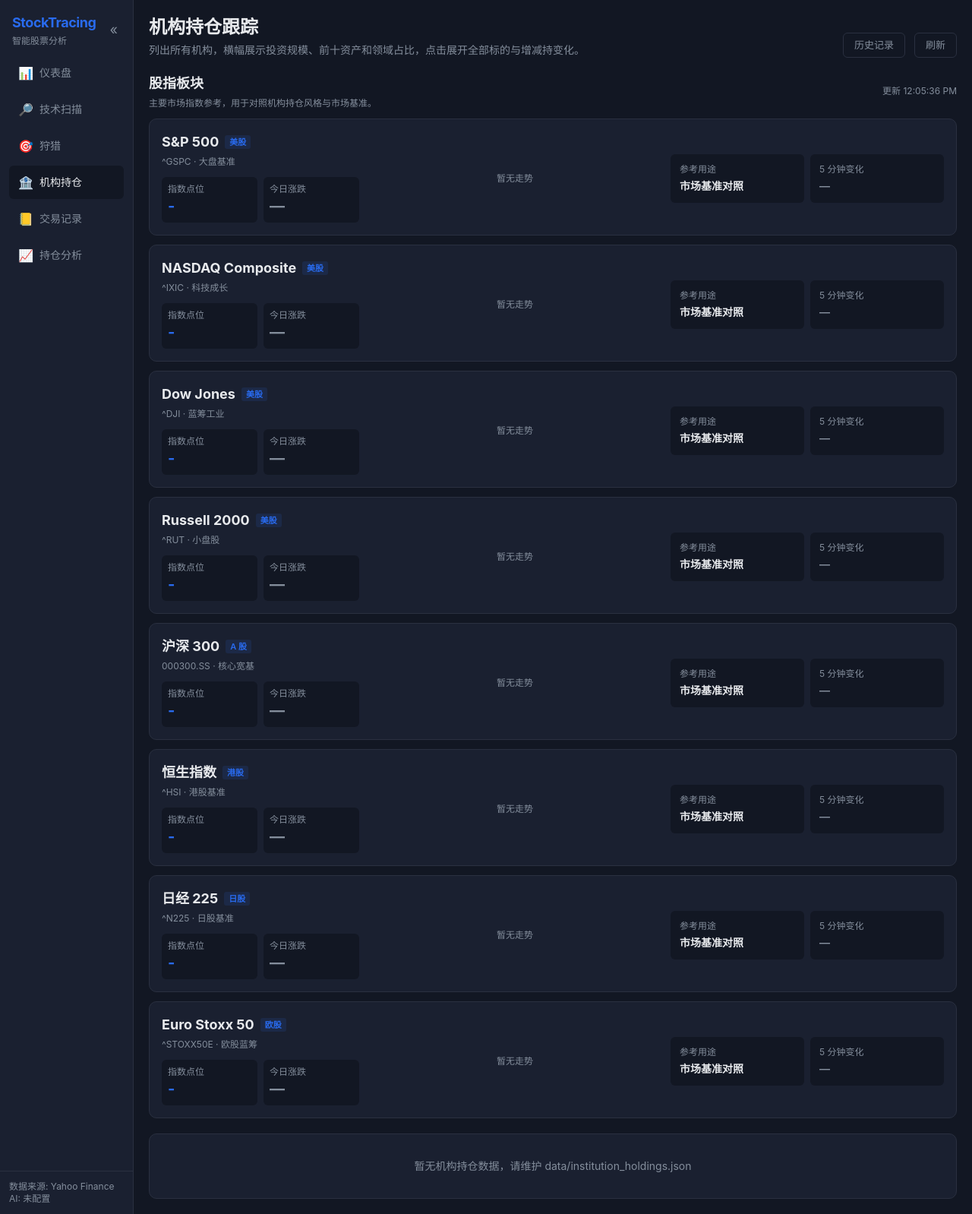
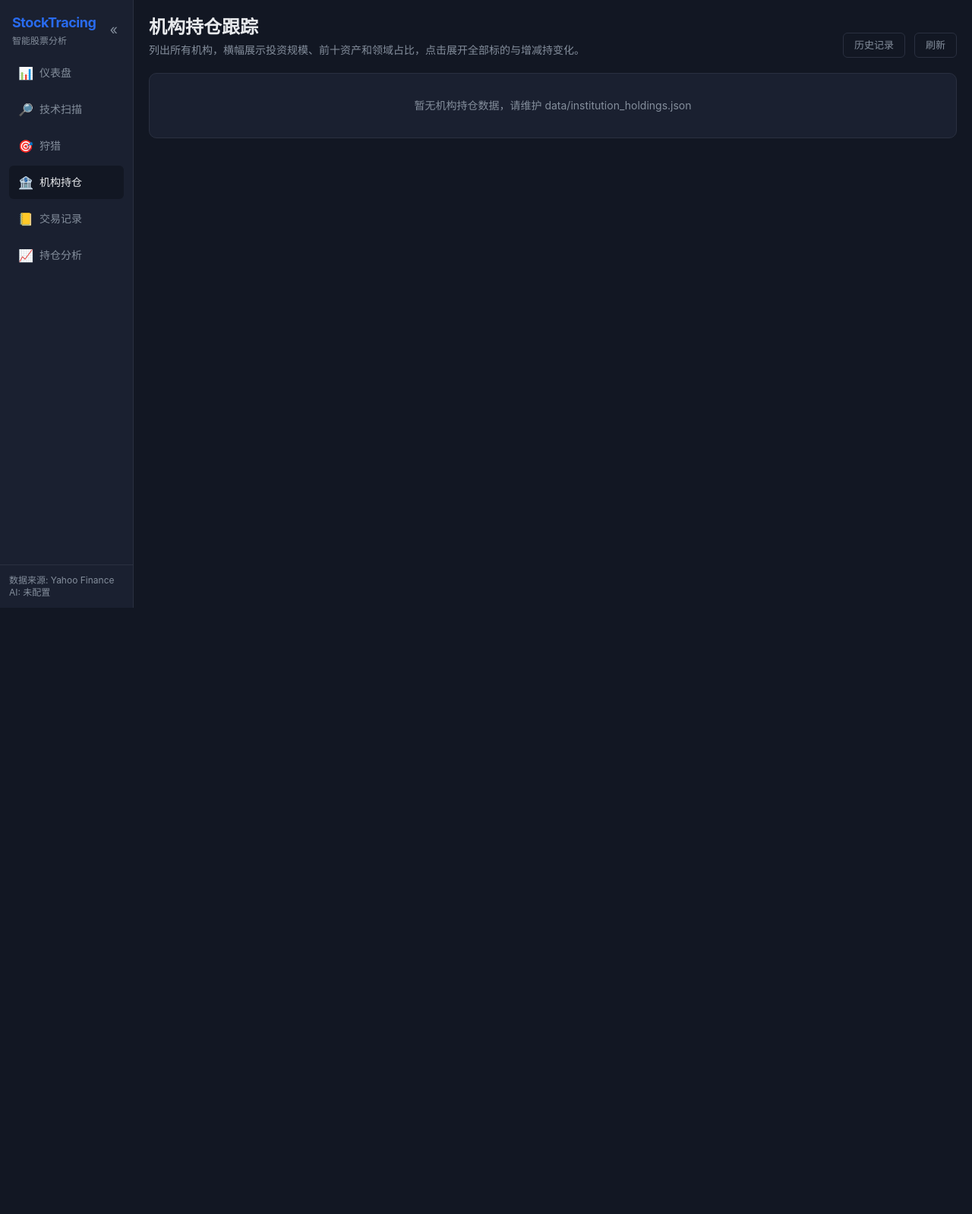
Before and after one commit to RESBI/StockTracing, a FastAPI app: page /institutions in a window 1280 px wide. Shown: the whole page at 76% size. After the commit the page ends 800 px from the top, so only its background shows below. Run offline with FastAPI, Linux system fonts and the light colour scheme; data that the repository does not hold is empty; some libraries are stand-ins or nearby versions.

Commit message:
Revert "Add market index section to institutions page"
This reverts commit c567f0200ca478b0a6cdaacfbb1e3eaec43dbbc9.

```diff
--- a/frontend/templates/institutions.html
+++ b/frontend/templates/institutions.html
@@ -37,19 +37,6 @@
         <div id="refresh-error" class="hidden mt-3 text-xs text-down bg-down/10 border border-down/30 rounded-md p-3 whitespace-pre-wrap max-h-28 overflow-auto"></div>
     </div>
 
-    <section class="mb-5">
-        <div class="flex items-center justify-between mb-3">
-            <div>
-                <h2 class="text-lg font-bold">股指板块</h2>
-                <p class="text-xs text-mute mt-1">主要市场指数参考，用于对照机构持仓风格与市场基准。</p>
-            </div>
-            <span id="index-updated" class="text-xs text-mute"></span>
-        </div>
-        <div id="index-list" class="space-y-3">
-            <div class="card p-6 text-center text-mute text-sm">加载股指数据...</div>
-        </div>
-    </section>
-
     <div id="institution-list" class="space-y-3">
         <div class="card p-8 text-center text-mute text-sm">加载中...</div>
     </div>
@@ -62,16 +49,6 @@ let institutions=[];
 let sectorCharts={};
 let currentMeta={};
 const refreshSteps=['request','sec','cache','render'];
-const marketIndexes=[
-    {symbol:'^GSPC',name:'S&P 500',region:'美股',type:'大盘基准'},
-    {symbol:'^IXIC',name:'NASDAQ Composite',region:'美股',type:'科技成长'},
-    {symbol:'^DJI',name:'Dow Jones',region:'美股',type:'蓝筹工业'},
-    {symbol:'^RUT',name:'Russell 2000',region:'美股',type:'小盘股'},
-    {symbol:'000300.SS',name:'沪深 300',region:'A 股',type:'核心宽基'},
-    {symbol:'^HSI',name:'恒生指数',region:'港股',type:'港股基准'},
-    {symbol:'^N225',name:'日经 225',region:'日股',type:'日股基准'},
-    {symbol:'^STOXX50E',name:'Euro Stoxx 50',region:'欧股',type:'欧股蓝筹'}
-];
 
 function fmtMoney(n){
     if(n==null)return'-';
@@ -89,84 +66,6 @@ function fmtShares(n){
     if(Math.abs(v)>=1e6)return(v/1e6).toFixed(2)+'M';
     if(Math.abs(v)>=1e3)return(v/1e3).toFixed(1)+'K';
     return v.toFixed(0);
-}
-
-function fmtIndexPrice(n){
-    if(n==null)return'-';
-    return Number(n).toLocaleString(undefined,{minimumFractionDigits:2,maximumFractionDigits:2});
-}
-
-function sparklineSvg(points,up=true){
-    if(!points||points.length<2)return'<div class="h-20 flex items-center justify-center text-xs text-mute">暂无走势</div>';
-    const vals=points.map(Number).filter(v=>Number.isFinite(v));
-    if(vals.length<2)return'<div class="h-20 flex items-center justify-center text-xs text-mute">暂无走势</div>';
-    const min=Math.min(...vals),max=Math.max(...vals),range=max-min||1;
-    const path=vals.map((v,i)=>`${i?'L':'M'} ${i/(vals.length-1)*100} ${80-(v-min)/range*70}`).join(' ');
-    return `<svg viewBox="0 0 100 84" preserveAspectRatio="none" class="w-full h-20">
-        <path d="${path}" fill="none" stroke="${up?'#00B887':'#F54D4D'}" stroke-width="2.4" vector-effect="non-scaling-stroke"/>
-        <path d="${path} L 100 84 L 0 84 Z" fill="${up?'rgba(0,184,135,.12)':'rgba(245,77,77,.12)'}"/>
-    </svg>`;
-}
-
-function renderIndexCard(item){
-    const price=item.price;
-    const prev=item.prev_close;
-    const chg=price!=null&&prev?((price-prev)/prev*100):null;
-    const up=chg==null?true:chg>=0;
-    const cls=chg==null?'text-mute':up?'up':'down';
-    const chgText=chg==null?'—':`${up?'+':''}${chg.toFixed(2)}%`;
-    return `<div class="card overflow-hidden" data-index-symbol="${item.symbol}">
-        <a href="/stock/${encodeURIComponent(item.symbol)}" class="block p-4 hover:bg-bg/40 transition">
-            <div class="grid grid-cols-1 xl:grid-cols-[260px_minmax(360px,1fr)_360px] gap-5 items-center">
-                <div>
-                    <div class="flex items-center gap-2">
-                        <h3 class="text-lg font-bold">${item.name}</h3>
-                        <span class="tag tag-acc">${item.region}</span>
-                    </div>
-                    <p class="text-xs text-mute mt-1">${item.symbol} · ${item.type}</p>
-                    <div class="mt-3 grid grid-cols-2 gap-2">
-                        <div class="bg-bg rounded-md p-2">
-                            <div class="text-xs text-mute">指数点位</div>
-                            <div class="text-xl font-bold text-acc">${fmtIndexPrice(price)}</div>
-                        </div>
-                        <div class="bg-bg rounded-md p-2">
-                            <div class="text-xs text-mute">今日涨跌</div>
-                            <div class="text-xl font-bold ${cls}">${chgText}</div>
-                        </div>
-                    </div>
-                </div>
-                <div class="pt-1">
-                    ${sparklineSvg(item.sparkline,up)}
-                </div>
-                <div class="pt-1 grid grid-cols-2 gap-2">
-                    <div class="bg-bg rounded-md p-3">
-                        <div class="text-xs text-mute">参考用途</div>
-                        <div class="text-sm font-semibold mt-1">市场基准对照</div>
-                    </div>
-                    <div class="bg-bg rounded-md p-3">
-                        <div class="text-xs text-mute">5 分钟变化</div>
-                        <div class="text-sm font-semibold mt-1 ${item.change_5m==null?'text-mute':item.change_5m>=0?'up':'down'}">${item.change_5m==null?'—':(item.change_5m>=0?'+':'')+Number(item.change_5m).toFixed(2)+'%'}</div>
-                    </div>
-                </div>
-            </div>
-        </a>
-    </div>`;
-}
-
-async function loadMarketIndexes(){
-    const list=document.getElementById('index-list');
-    const updated=document.getElementById('index-updated');
-    list.innerHTML='<div class="card p-6 text-center text-mute text-sm">加载股指数据...</div>';
-    const rows=await Promise.all(marketIndexes.map(async idx=>{
-        try{
-            const t=await api('/stock/'+encodeURIComponent(idx.symbol)+'/tick');
-            return {...idx,...t,ok:true};
-        }catch(e){
-            return {...idx,price:null,prev_close:null,sparkline:[],change_5m:null,ok:false};
-        }
-    }));
-    list.innerHTML=rows.map(renderIndexCard).join('');
-    if(updated)updated.textContent='更新 '+new Date().toLocaleTimeString();
 }
 
 function assetBars(assets){
@@ -414,7 +313,6 @@ async function loadHistorySnapshot(id){
     }catch(e){list.innerHTML='<div class="card p-8 text-center text-down text-sm">历史快照加载失败：'+e.message+'</div>';}
 }
 
-loadMarketIndexes();
 loadInstitutions();
 </script>
 {% endblock %}
```
